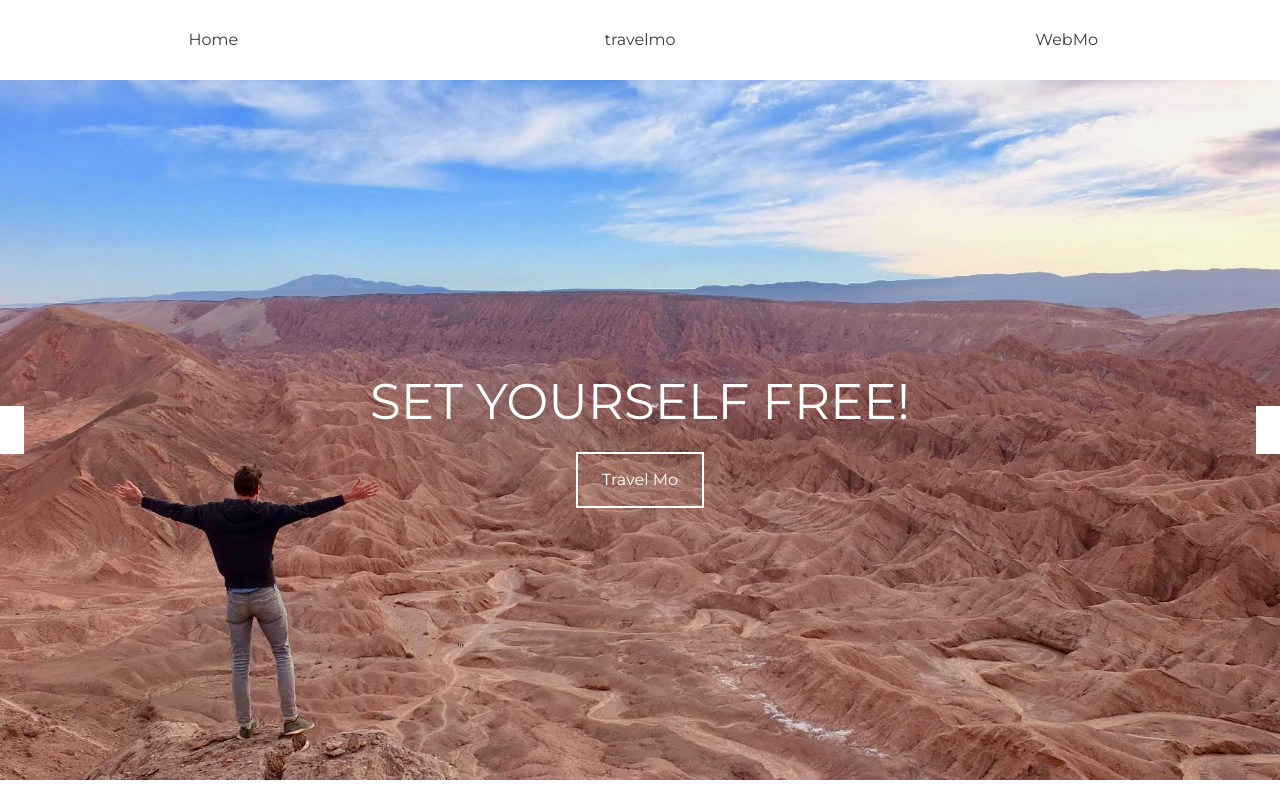
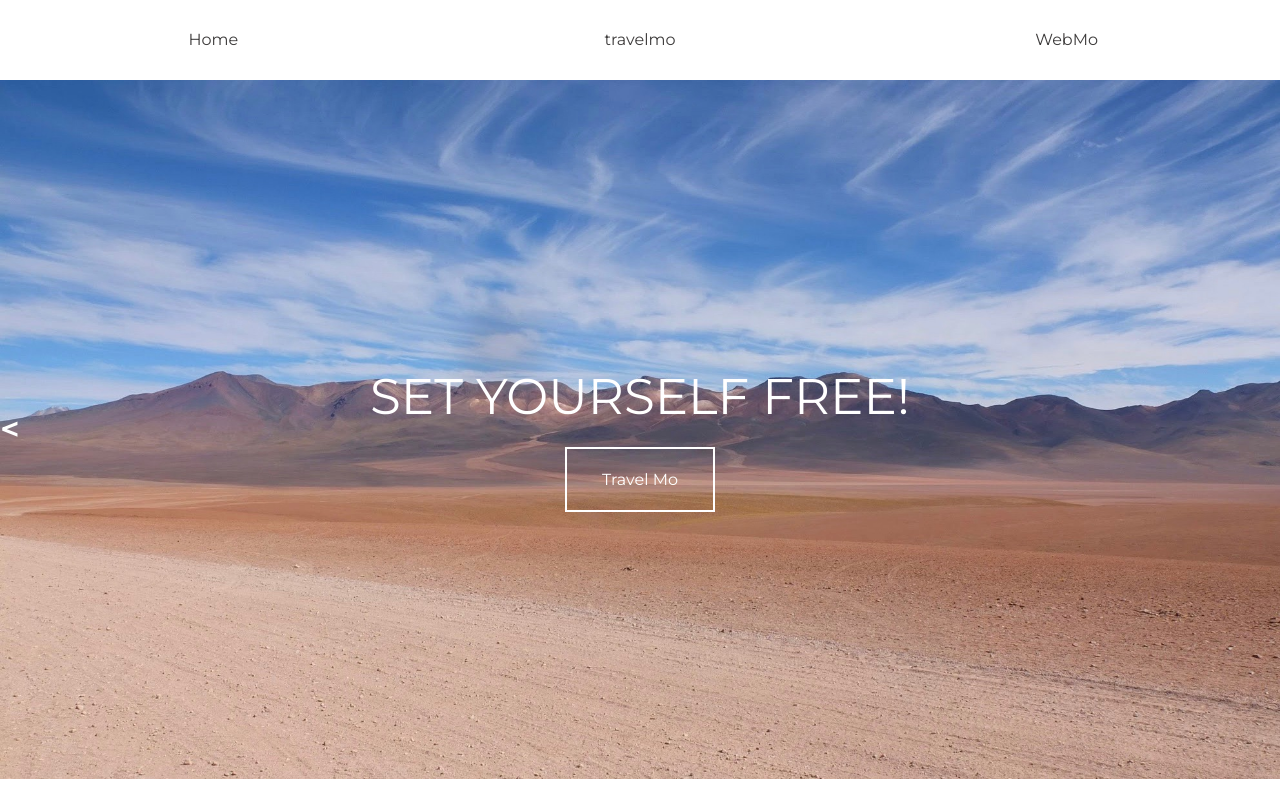
Before and after one commit to morris7/travelmo, a Next.js app: page / in a window 1280 px wide. Shown: the top 800 px of the page. Built offline with nearby package versions, Linux system fonts and the light colour scheme.

Commit message:
add carousel component and style

```diff
--- /dev/null
+++ b/components/Carousel/Carousel.scss
@@ -0,0 +1,42 @@
+.Carousel {
+  display: flex;
+
+  &__link--left-arrow {
+    float: left;
+  }
+
+  &__link--right-arrow {
+    float: right;
+  }
+
+  &__image--hidden {
+    display: none;
+  }
+
+  &__link--left-arrow,
+  &__link--right-arrow {
+    cursor: pointer;
+    display: flex;
+    justify-content: center;
+    flex-direction: column;
+    text-align: center;
+    z-index: 10;
+    width: 0px;
+    color: #fff;
+    font-size: 2rem;
+    font-weight: bold;
+  }
+
+  &::before,
+  &::after {
+    background: #fff;
+    color: #888888;
+    display: block;
+    font-size: 20px;
+    height: 3rem;
+    position: absolute;
+    top: calc(50% - 1.5rem);
+    width: 1.5rem;
+    z-index: 100;
+  }
+}
--- /dev/null
+++ b/components/Carousel/index.tsx
@@ -0,0 +1,63 @@
+import React from 'react';
+import classNames from 'classnames';
+import './Carousel.scss';
+
+interface ICarouselProps {
+  className?: string;
+  children: JSX.Element[];
+}
+
+class Carousel extends React.PureComponent<ICarouselProps> {
+  state = {
+    count: 0
+  }
+
+  MAX_LENGTH = this.props.children.length;
+
+  clickLeft = (e) => {
+    e.preventDefault();
+
+    if (this.state.count > 0) {
+      return this.setState({ count: this.state.count - 1 });
+    }
+
+    return this.setState({ count: this.MAX_LENGTH - 1 });
+  }
+
+  clickRight = (e) => {
+    e.preventDefault();
+
+    if (this.state.count < this.MAX_LENGTH - 1) {
+      return this.setState({ count: this.state.count + 1 });
+    }
+
+    return this.setState({ count: 0 });
+  }
+
+  render() {
+    const { children, className } = this.props;
+    const rootClass = classNames('Carousel', { [`${className}__Carousel`]: !!className });
+
+    return (
+      <aside className={rootClass}>
+        <a href="#" className="Carousel__link--left-arrow" onClick={this.clickLeft}>
+          {'<'}
+        </a>
+        <div className="Carousel__image-container">
+          {children.map((child, index) => {
+            console.log('this.state.count', this.state.count)
+            const toggleHide = index === this.state.count ? 'Carousel__image--hidden' : '';
+            return <img src={child.props.src} className={toggleHide} key={index} />
+          })}
+
+        </div>
+        <a href="#" className="Carousel__link--right-arrow" onClick={this.clickRight}>
+          {'>'}
+        </a>
+
+      </aside>
+    )
+  }
+};
+
+export default Carousel;
--- a/components/Header/Hero.scss
+++ b/components/Header/Hero.scss
@@ -1,33 +1,16 @@
+@import 'styles/screenSize.scss';
+
 .Hero {
   width: 100%;
   display: flex;
   flex-direction: column;
-
-  &::before {
-    content: '';
-  }
-
-  &::after {
-    content: '';
-    left: calc(100% - 1.5rem);
-  }
-
-  &::before,
-  &::after {
-    background: #fff;
-    color: #888888;
-    display: block;
-    font-size: 20px;
-    height: 3rem;
-    position: absolute;
-    top: calc(50% - 1.5rem);
-    width: 1.5rem;
-    z-index: 100;
-  }
+  filter: brightness(100%);
+  border: 0px solid #fff;
+  transition: border ease-in-out .2s;
 
   &:hover {
-    filter: brightness(80%);
-    transition: filter ease-in-out .2s;
+    transition: border ease-in-out .2s;
+    border: 10px solid #fff;
   }
 
   &__container {
@@ -43,19 +26,38 @@
     display: flex;
     flex-direction: column;
     justify-content: center;
-    border: solid 2px #fff;
+    border: solid 1px #fff;
     color: #fff;
-    height: 8%;
     text-align: center;
-    width: 10%;
+    height: 35px;
+    width: 90px;
     margin: 0 auto;
+    font-size: 0.75rem;
+
+    @include md {
+      width: 130px;
+      height: 50px;
+      font-size: 0.825rem;
+      border-width: 2px;
+    }
+
+    @include lg {
+      width: 150px;
+      height: 65px;
+      font-size: 1rem;
+      border-width: 2px;
+    }
   }
 
   &__tagline {
     color: #fff;
-    font-size: 50px;
+    font-size: 30px;
     margin: 0 auto;
     text-transform: uppercase;
+
+    @include md {
+      font-size: 50px;
+    }
   }
 }
 
--- a/components/Header/Hero.tsx
+++ b/components/Header/Hero.tsx
@@ -2,10 +2,16 @@ import React from 'react';
 import Head from 'next/head';
 
 import './Hero.scss';
+import Carousel from '../Carousel';
 
 const Hero = () => (
   <section className="Hero relative flex">
-    <img src="/test.jpg" />
+
+    <Carousel className="Hero" >
+      <img src="/test.jpg" />
+      <img src="/test2.jpg" />
+    </Carousel>
+
     <div className="Hero__container inset-0">
       <div className="Hero__tagline">Set yourself free!</div>
       <div className="Hero__centre-square border-4 border-white btn-4 ">
--- a/components/Tracking/Tracking.tsx
+++ b/components/Tracking/Tracking.tsx
@@ -1,11 +1,11 @@
 import React from 'react';
 import GtmScript from './GtmScript';
-import GtmNoScript from './GtmNoScript';
+// import GtmNoScript from './GtmNoScript';
 
 const Tracking = ({children}) => (
     <>
         <GtmScript isEnabled={true} gtmId="G-L03B29K251" />
-        <GtmNoScript isEnabled={true}  gtmId="G-L03B29K251" />
+        {/* <GtmNoScript isEnabled={true}  gtmId="G-L03B29K251" /> */}
         {children}
     </>
 );
--- a/package.json
+++ b/package.json
@@ -10,6 +10,7 @@
   "dependencies": {
     "@zeit/next-css": "^1.0.1",
     "@zeit/next-sass": "^1.0.1",
+    "classnames": "^2.2.6",
     "next": "^9.1.3",
     "node-sass": "^4.13.0",
     "react": "^16.11.0",
--- a/pages/index.tsx
+++ b/pages/index.tsx
@@ -1,5 +1,5 @@
 import React from 'react'
-import '../styles/index.css'
+import '../styles/index.scss'
 import Header from '../components/Header/Header'
 import Tracking from '../components/Tracking';
 
--- /dev/null
+++ b/styles/screenSize.scss
@@ -0,0 +1,46 @@
+// Small tablets and large smartphones (landscape view)
+$screen-sm-min: 576px;
+
+// Small tablets (portrait view)
+$screen-md-min: 768px;
+
+// Tablets and small desktops
+$screen-lg-min: 992px;
+
+// Large tablets and desktops
+$screen-xl-min: 1200px;
+
+// Small devices
+@mixin sm {
+    @media (min-width: #{$screen-sm-min}) {
+        @content;
+    }
+ }
+
+ // Medium devices
+ @mixin md {
+    @media (min-width: #{$screen-md-min}) {
+        @content;
+    }
+ }
+
+ // Large devices
+ @mixin lg {
+    @media (min-width: #{$screen-lg-min}) {
+        @content;
+    }
+ }
+
+ // Extra large devices
+ @mixin xl {
+    @media (min-width: #{$screen-xl-min}) {
+        @content;
+    }
+ }
+
+ // Custom devices
+@mixin rwd($screen) {
+    @media (min-width: $screen+'px') {
+        @content;
+    }
+ }
```
Also changed, not shown: public/test2.jpg (added), styles/index.scss (renamed from styles/index.css), 1 other file (tests, documents, lock files or other folders).
